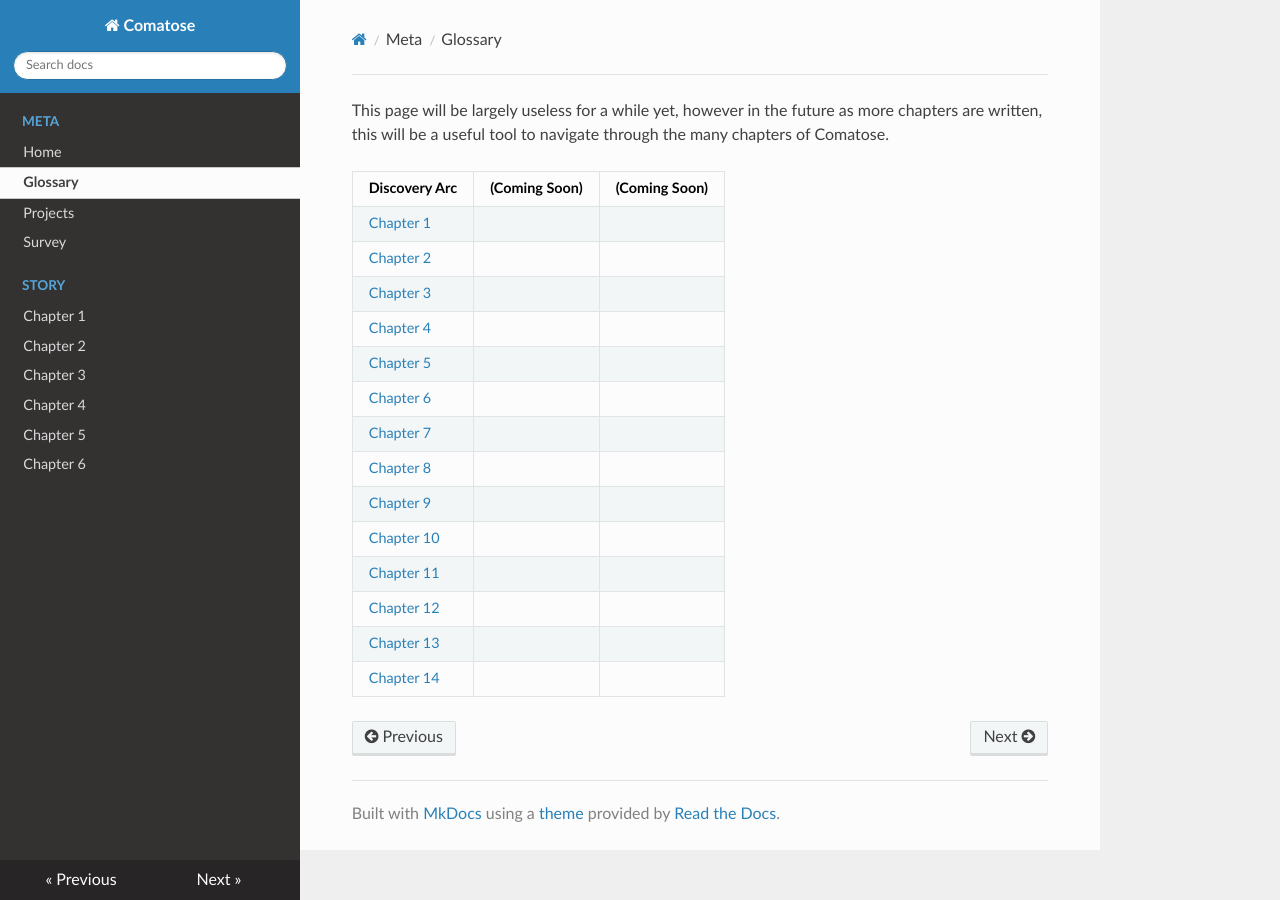
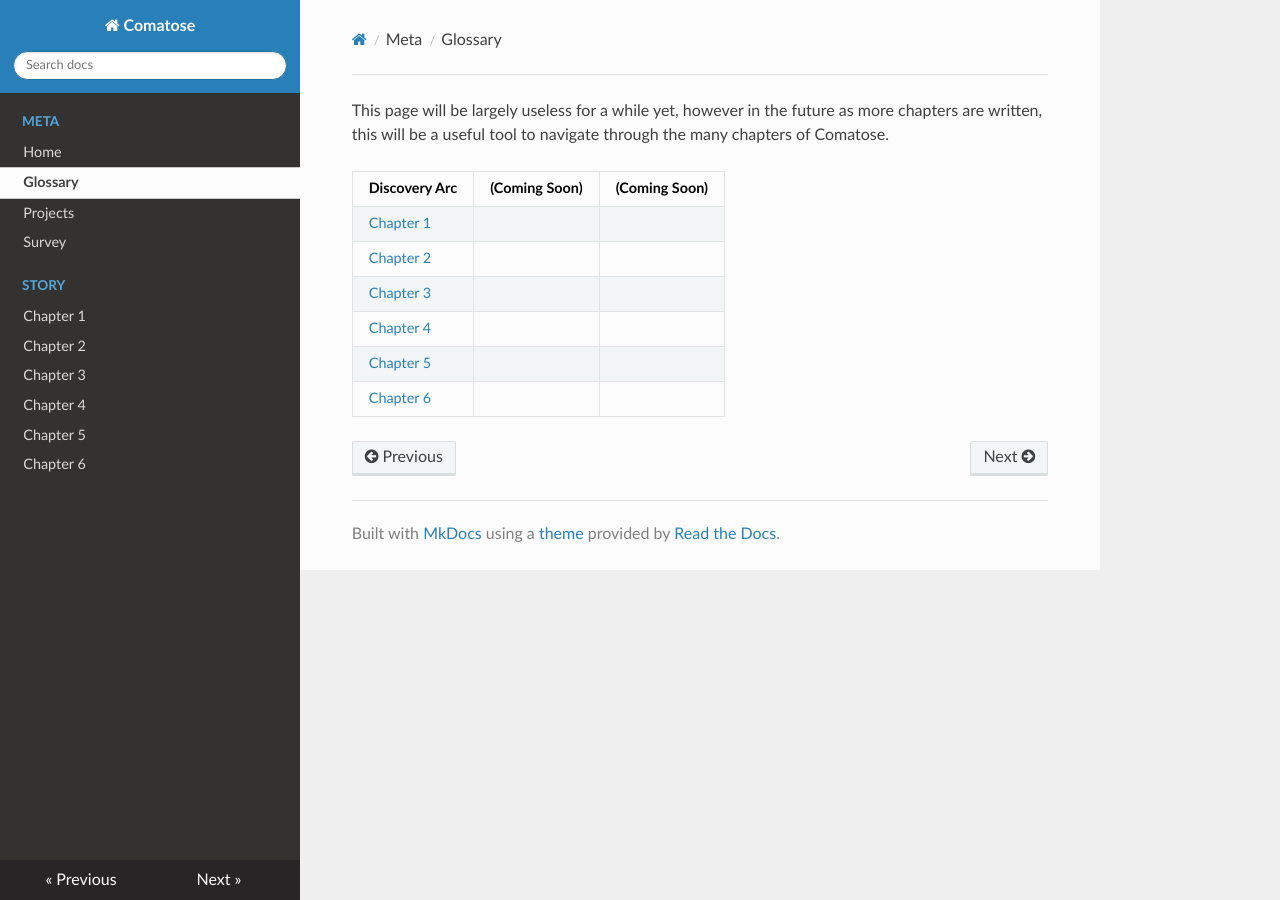
Before and after one commit to asibs121/Comatose, an MkDocs documentation site: the page built from docs/glossary.md, in a window 1280 px wide. Built offline with MkDocs 1.6.1, drawn with Linux system fonts in a browser that asks for light colours; nearby versions of some CDN libraries.

Commit message:
Update glossary.md

```diff
--- a/docs/glossary.md
+++ b/docs/glossary.md
@@ -8,11 +8,3 @@ This page will be largely useless for a while yet, however in the future as more
 |    [Chapter 4](../chap4)    |                             |                             |
 |    [Chapter 5](../chap5)    |                             |                             |
 |    [Chapter 6](../chap6)    |                             |                             |
-|    [Chapter 7](../chap7)    |                             |                             |
-|    [Chapter 8](../chap8)    |                             |                             |
-|    [Chapter 9](../chap9)    |                             |                             |
-|   [Chapter 10](../chap10)   |                             |                             |
-|   [Chapter 11](../chap11)   |                             |                             |
-|   [Chapter 12](../chap12)   |                             |                             |
-|   [Chapter 13](../chap13)   |                             |                             |
-|   [Chapter 14](../chap14)   |                             |                             |
```
